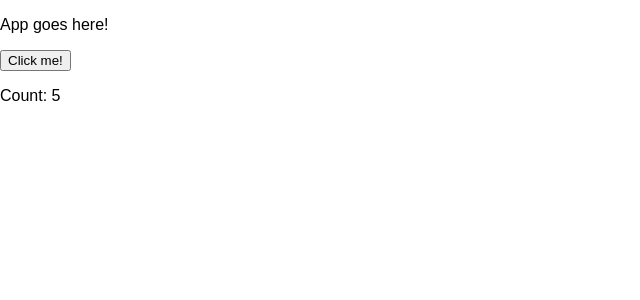
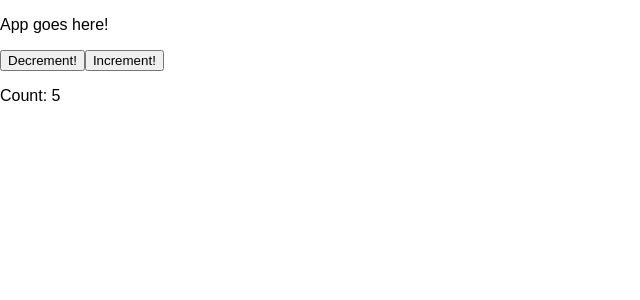
Before and after one commit to dan1elhughes/react-tutorial, a React (Create React App) app: page / in a window 1280 px wide. Shown: the top 300 px of the page, without its empty margins (0-640 px from the left). Built offline with nearby package versions, Linux system fonts and the light colour scheme.

Commit message:
Add increment and decrement controls

```diff
--- a/src/App.js
+++ b/src/App.js
@@ -11,12 +11,20 @@ class App extends Component {
 			number: 5,
 		};
 
-		this.onButtonClick = this.onButtonClick.bind(this);
+		this.increment = this.increment.bind(this);
+		this.decrement = this.decrement.bind(this);
 	}
 
-	onButtonClick() {
+	increment() {
 		this.setState(prevState => {
 			const number = prevState.number + 1;
+			return { number };
+		});
+	}
+
+	decrement() {
+		this.setState(prevState => {
+			const number = prevState.number - 1;
 			return { number };
 		});
 	}
@@ -25,7 +33,8 @@ class App extends Component {
 		return (
 			<div className="App">
 				<p>App goes here!</p>
-				<button onClick={this.onButtonClick}>Click me!</button>
+				<button onClick={this.decrement}>Decrement!</button>
+				<button onClick={this.increment}>Increment!</button>
 				<Count number={this.state.number}/>
 			</div>
 		);
```
